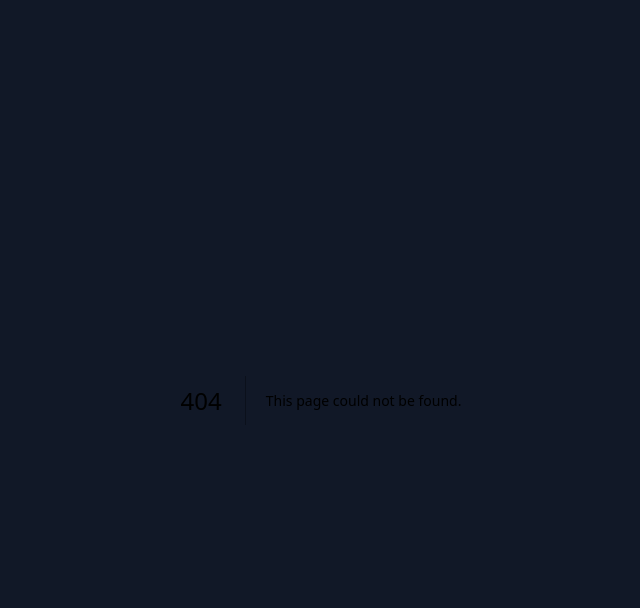
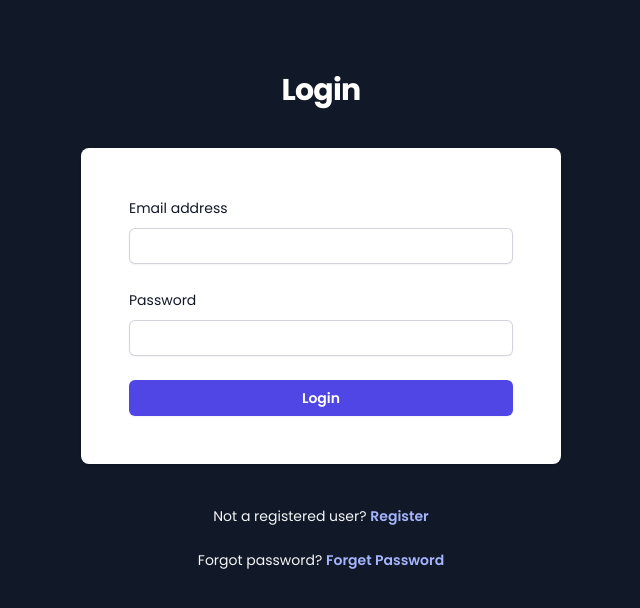
Before and after one commit to imran-farooq7/next-auth-v5, a Next.js app: page /login in a window 1280 px wide. Before the commit this address had no page. Shown: the top 608 px of the page, without its empty margins (319-959 px from the left). Built offline with nearby package versions, Linux system fonts and the light colour scheme.

Commit message:
Login page ui completed

```diff
--- /dev/null
+++ b/app/login/page.tsx
@@ -0,0 +1,107 @@
+"use client";
+import Link from "next/link";
+import { useForm } from "react-hook-form";
+interface FormValues {
+	email: string;
+	password: string;
+}
+
+const LoginPage = () => {
+	const {
+		register,
+		handleSubmit,
+		watch,
+		formState: { errors },
+		reset,
+	} = useForm<FormValues>({
+		defaultValues: {
+			email: "",
+			password: "",
+		},
+	});
+	return (
+		<>
+			<div className="flex min-h-full flex-1 flex-col justify-center py-12 sm:px-6 lg:px-8">
+				<div className="sm:mx-auto sm:w-full sm:max-w-md">
+					<h2 className="mt-6 text-center text-3xl font-bold leading-9 tracking-tight text-white">
+						Login
+					</h2>
+				</div>
+
+				<div className="mt-10 sm:mx-auto sm:w-full sm:max-w-[480px]">
+					<div className="bg-white px-6 py-12 shadow sm:rounded-lg sm:px-12">
+						<form className="space-y-6">
+							<div>
+								<label
+									htmlFor="email"
+									className="block text-sm font-medium leading-6 text-gray-900"
+								>
+									Email address
+								</label>
+								<div className="mt-2">
+									<input
+										id="email"
+										type="email"
+										{...register("email", { required: true })}
+										autoComplete="email"
+										required
+										className="block pl-4 w-full rounded-md border-0 py-1.5 text-gray-900 shadow-sm ring-1 ring-inset ring-gray-300 placeholder:text-gray-400 focus:ring-2 focus:ring-inset focus:ring-indigo-600 sm:text-sm sm:leading-6"
+									/>
+								</div>
+							</div>
+
+							<div>
+								<label
+									htmlFor="password"
+									className="block text-sm font-medium leading-6 text-gray-900"
+								>
+									Password
+								</label>
+								<div className="mt-2">
+									<input
+										id="password"
+										type="password"
+										autoComplete="current-password"
+										{...register("password", { required: true })}
+										required
+										className="block pl-4 w-full rounded-md border-0 py-1.5 text-gray-900 shadow-sm ring-1 ring-inset ring-gray-300 placeholder:text-gray-400 focus:ring-2 focus:ring-inset focus:ring-indigo-600 sm:text-sm sm:leading-6"
+									/>
+								</div>
+							</div>
+
+							<div>
+								<button
+									type="submit"
+									className="flex w-full justify-center rounded-md bg-indigo-600 px-3 py-1.5 text-sm font-semibold leading-6 text-white shadow-sm hover:bg-indigo-500 focus-visible:outline focus-visible:outline-2 focus-visible:outline-offset-2 focus-visible:outline-indigo-600 disabled:cursor-wait"
+								>
+									Login
+								</button>
+							</div>
+						</form>
+					</div>
+
+					<p className="mt-10 text-center text-sm text-gray-100">
+						Not a registered user?{" "}
+						<Link
+							href="/register"
+							className="font-semibold leading-6 text-indigo-300 hover:text-indigo-500"
+						>
+							Register
+						</Link>
+					</p>
+					<p className="mt-5 text-center text-sm text-gray-100">
+						Forgot password?{" "}
+						<Link
+							href="/register"
+							className="font-semibold leading-6 text-indigo-300 hover:text-indigo-500"
+						>
+							Forget Password
+						</Link>
+					</p>
+				</div>
+			</div>
+		</>
+	);
+};
+
+export default LoginPage;
```
